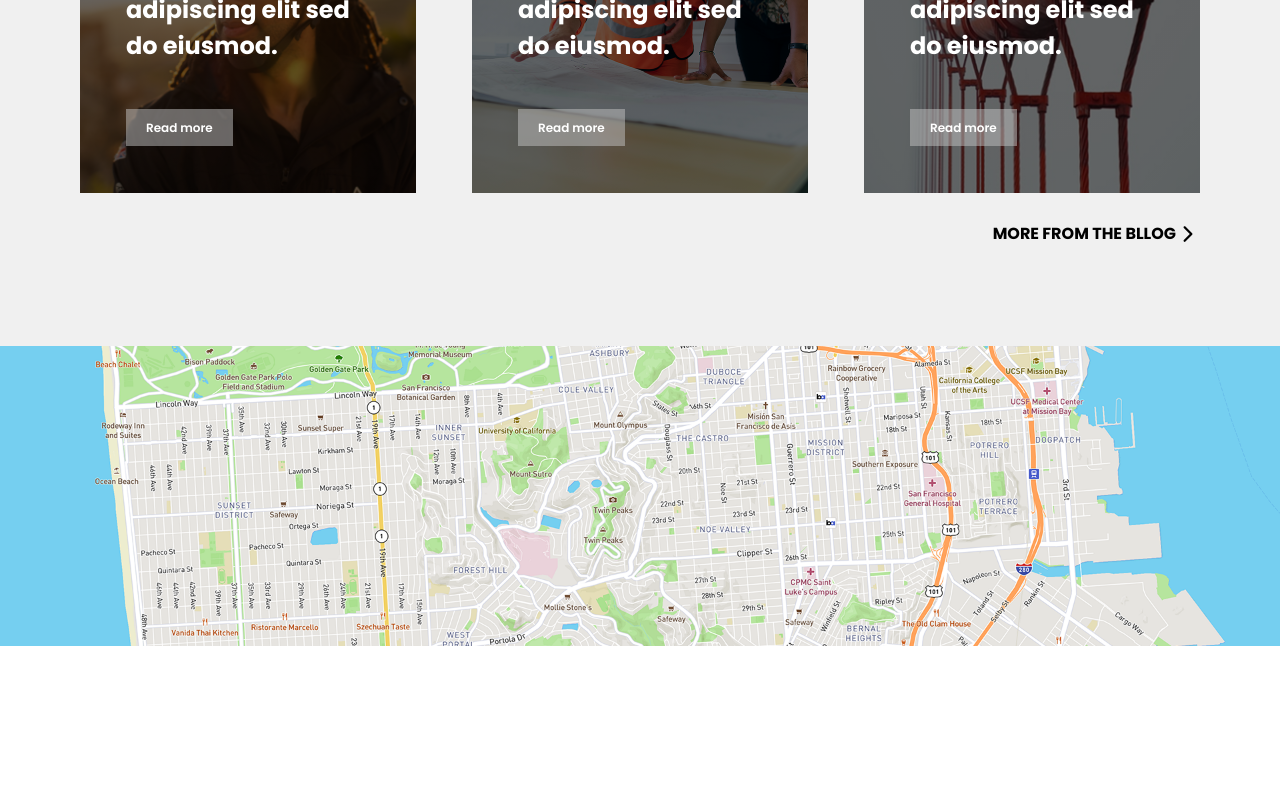
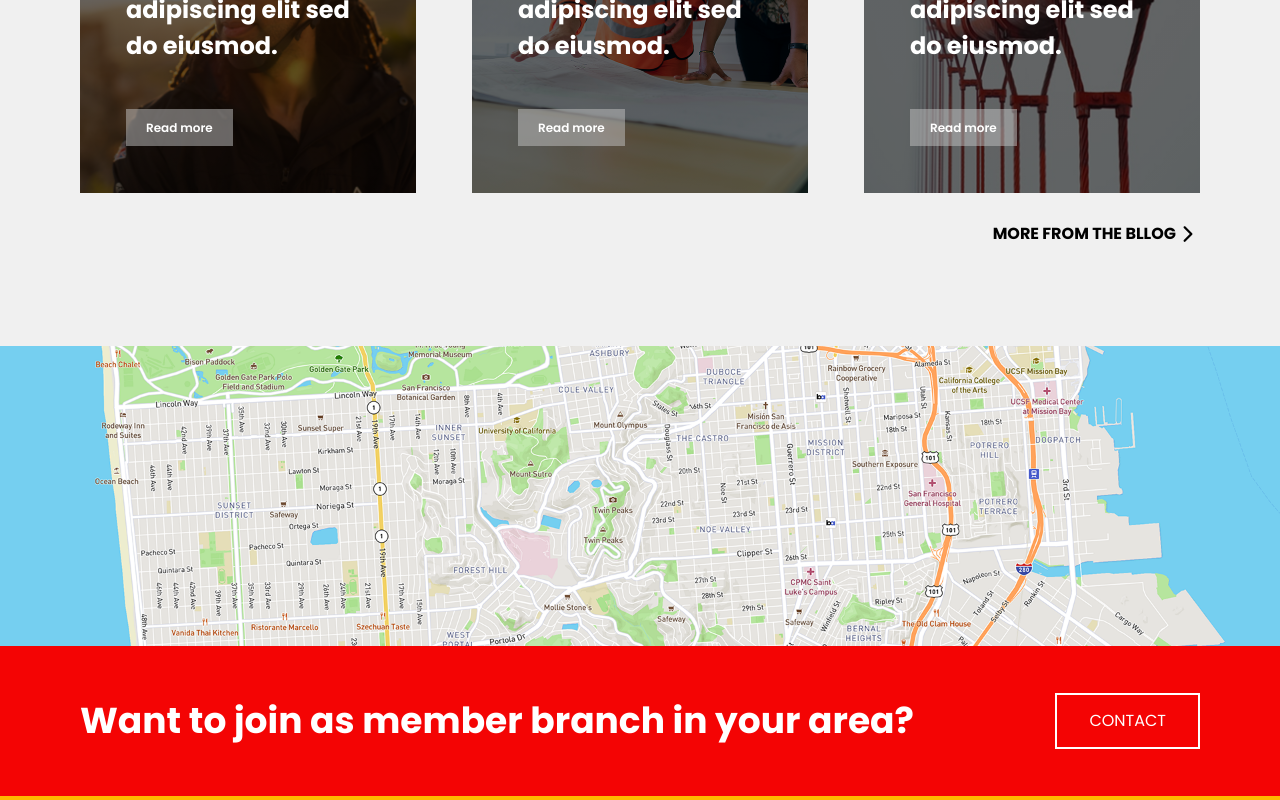
Before and after one commit to sakibtamim/assignment-42-petroil, a React (Vite) app: page / in a window 1280 px wide. Shown: the part 3897-4697 px from the top of the page. Before the commit the page ends 4543 px from the top, so only its background shows below. Built offline with nearby package versions, Linux system fonts and the light colour scheme.

Commit message:
Add Contact component and integrate it into App; include contact section and styles

```diff
--- a/src/App.jsx
+++ b/src/App.jsx
@@ -1,8 +1,8 @@
 import Banner from "./components/Banner";
 import Blog from "./components/Blog";
 import BrandLogo from "./components/BrandLogo";
+import Contact from "./components/Contact";
 import Gallery from "./components/Gallery";
-
 import Header from "./components/Header";
 import LearnAbout from "./components/LearnAbout";
 import Location from "./components/Location";
@@ -23,6 +23,7 @@ function App() {
       <BrandLogo />
       <Blog />
       <Location />
+      <Contact />
     </>
   );
 }
--- /dev/null
+++ b/src/components/Contact.jsx
@@ -0,0 +1,32 @@
+import React from "react";
+import Container from "./Container";
+
+const Contact = () => {
+  return (
+    <div className="py-[47px] bg-menuBgColor border-b-4 border-[#FFB800]">
+      <Container>
+        <div className="flex items-center ">
+          <div className="w-9/12">
+            <div className="">
+              <h3 className="font-bold font-poppins text-[36px] text-white">
+                Want to join as member branch in your area?
+              </h3>
+            </div>
+          </div>
+          <div className="w-3/12">
+            <div className=" flex justify-end">
+              <a
+                href="#"
+                className="font-poppins text-white py-[14px] px-[32px] border-2 border-white"
+              >
+                CONTACT
+              </a>
+            </div>
+          </div>
+        </div>
+      </Container>
+    </div>
+  );
+};
+
+export default Contact;
```
